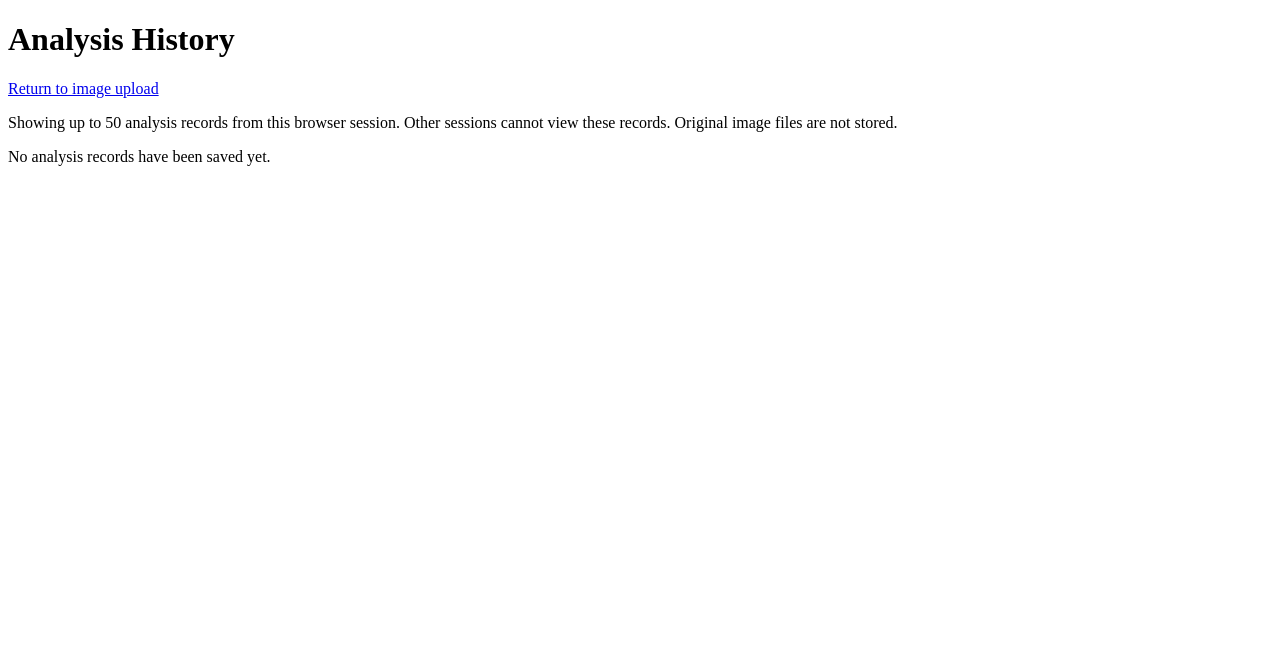
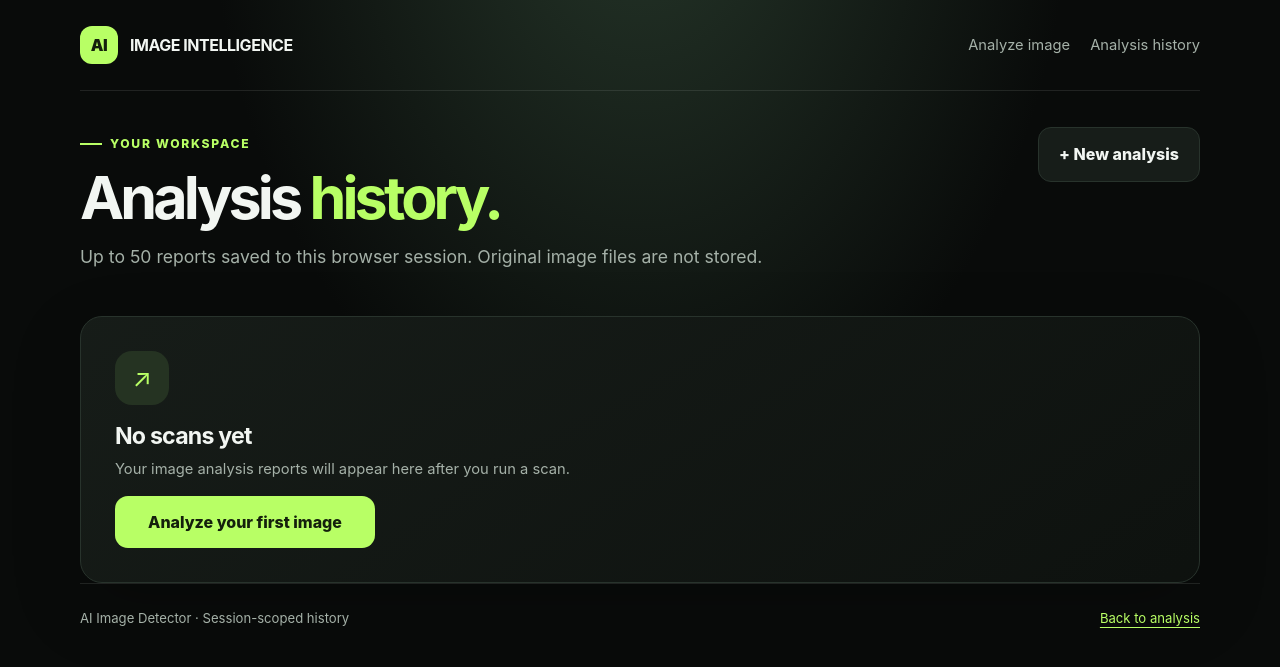
Before and after one commit to chand010/ai-image-detector, a PHP site: page /history.php in a window 1280 px wide. Shown: the top 667 px of the page. Run offline with PHP 8.4, Linux system fonts and the light colour scheme.

Commit message:
Redesign analysis history page and link saved reports

```diff
--- a/public/history.php
+++ b/public/history.php
@@ -53,55 +53,92 @@ function formatBytes(int $bytes): string
 <head>
     <meta charset="utf-8">
     <meta name="viewport" content="width=device-width, initial-scale=1">
+    <meta name="theme-color" content="#090b0a">
     <title>Analysis History — AI Image Detector</title>
+    <link rel="stylesheet" href="/assets/app.css">
 </head>
 <body>
+    <div class="site-shell">
+        <header class="site-header">
+            <a class="brand" href="/" aria-label="AI Image Detector home">
+                <span class="brand-mark" aria-hidden="true">AI</span>
+                <span>IMAGE INTELLIGENCE</span>
+            </a>
+            <nav class="nav-links" aria-label="Main navigation">
+                <a href="/">Analyze image</a>
+                <a href="/history.php">Analysis history</a>
+            </nav>
+        </header>
         <main>
-        <h1>Analysis History</h1>
-        <p><a href="/">Return to image upload</a></p>
-        <p>Showing up to 50 analysis records from this browser session. Other sessions cannot view these records. Original image files are not stored.</p>
+            <section class="result-hero">
+                <div>
+                    <span class="eyebrow">Your workspace</span>
+                    <h1>Analysis <span class="accent-text">history.</span></h1>
+                    <p class="lead">Up to 50 reports saved to this browser session. Original image files are not stored.</p>
+                </div>
+                <a class="btn btn-secondary" href="/">+ New analysis</a>
+            </section>
 
             <?php if ($errorMessage !== null): ?>
-            <p role="alert"><?= escapeHtml($errorMessage) ?></p>
+                <div class="error-box" role="alert"><?= escapeHtml($errorMessage) ?></div>
             <?php elseif ($analyses === []): ?>
-            <p>No analysis records have been saved yet.</p>
+                <section class="panel">
+                    <span class="upload-icon" aria-hidden="true">↗</span>
+                    <h2 style="margin-top:18px">No scans yet</h2>
+                    <p class="subtle">Your image analysis reports will appear here after you run a scan.</p>
+                    <a class="btn" href="/" style="max-width:260px">Analyze your first image</a>
+                </section>
             <?php else: ?>
+                <div class="table-wrap">
                     <table>
                         <thead>
                             <tr>
-                        <th scope="col">ID</th>
-                        <th scope="col">Date (UTC/server time)</th>
-                        <th scope="col">Image details</th>
+                                <th scope="col">Report</th>
+                                <th scope="col">Date (server time)</th>
+                                <th scope="col">Image</th>
                                 <th scope="col">Status</th>
-                        <th scope="col">Result</th>
+                                <th scope="col">Assessment</th>
+                                <th scope="col">Details</th>
                             </tr>
                         </thead>
                         <tbody>
                             <?php foreach ($analyses as $analysis): ?>
                                 <tr>
-                            <td><?= (int) $analysis['id'] ?></td>
+                                    <td>#<?= (int) $analysis['id'] ?></td>
                                     <td><?= escapeHtml((string) $analysis['created_at']) ?></td>
                                     <td>
-                                <?= escapeHtml((string) $analysis['image_mime']) ?>,
-                                <?= (int) $analysis['image_width'] ?> × <?= (int) $analysis['image_height'] ?>,
-                                <?= escapeHtml(formatBytes((int) $analysis['file_size_bytes'])) ?>
+                                        <?= escapeHtml((string) $analysis['image_mime']) ?><br>
+                                        <span class="subtle"><?= (int) $analysis['image_width'] ?> × <?= (int) $analysis['image_height'] ?> · <?= escapeHtml(formatBytes((int) $analysis['file_size_bytes'])) ?></span>
                                     </td>
                                     <td><?= escapeHtml((string) $analysis['detection_status']) ?></td>
                                     <td>
-                                <?php if ($analysis['detection_label'] !== null): ?>
+                                        <?php if (($analysis['detection_label'] ?? null) === 'likely_ai_generated'): ?>
+                                            Likely AI-generated
+                                        <?php elseif (($analysis['detection_label'] ?? null) === 'likely_real'): ?>
+                                            Likely real image
+                                        <?php elseif (($analysis['detection_label'] ?? null) !== null): ?>
                                             <?= escapeHtml((string) $analysis['detection_label']) ?>
                                         <?php else: ?>
-                                    Not available
+                                            <span class="subtle">No classification</span>
                                         <?php endif; ?>
-                                <?php if ($analysis['confidence'] !== null): ?>
-                                    (<?= escapeHtml((string) $analysis['confidence']) ?>)
+                                        <?php if (is_numeric($analysis['confidence'] ?? null)): ?>
+                                            <br><span class="subtle">Score <?= number_format((float) $analysis['confidence'] * 100, 1) ?>%</span>
                                         <?php endif; ?>
                                     </td>
+                                    <td><a href="/result.php?id=<?= (int) $analysis['id'] ?>">Open report →</a></td>
                                 </tr>
                             <?php endforeach; ?>
                         </tbody>
                     </table>
+                </div>
             <?php endif; ?>
         </main>
+        <footer class="site-footer">
+            <div class="footer-inner">
+                <span>AI Image Detector · Session-scoped history</span>
+                <span><a href="/">Back to analysis</a></span>
+            </div>
+        </footer>
+    </div>
 </body>
 </html>
```
Lines whose indentation alone changed are shown as unchanged.
